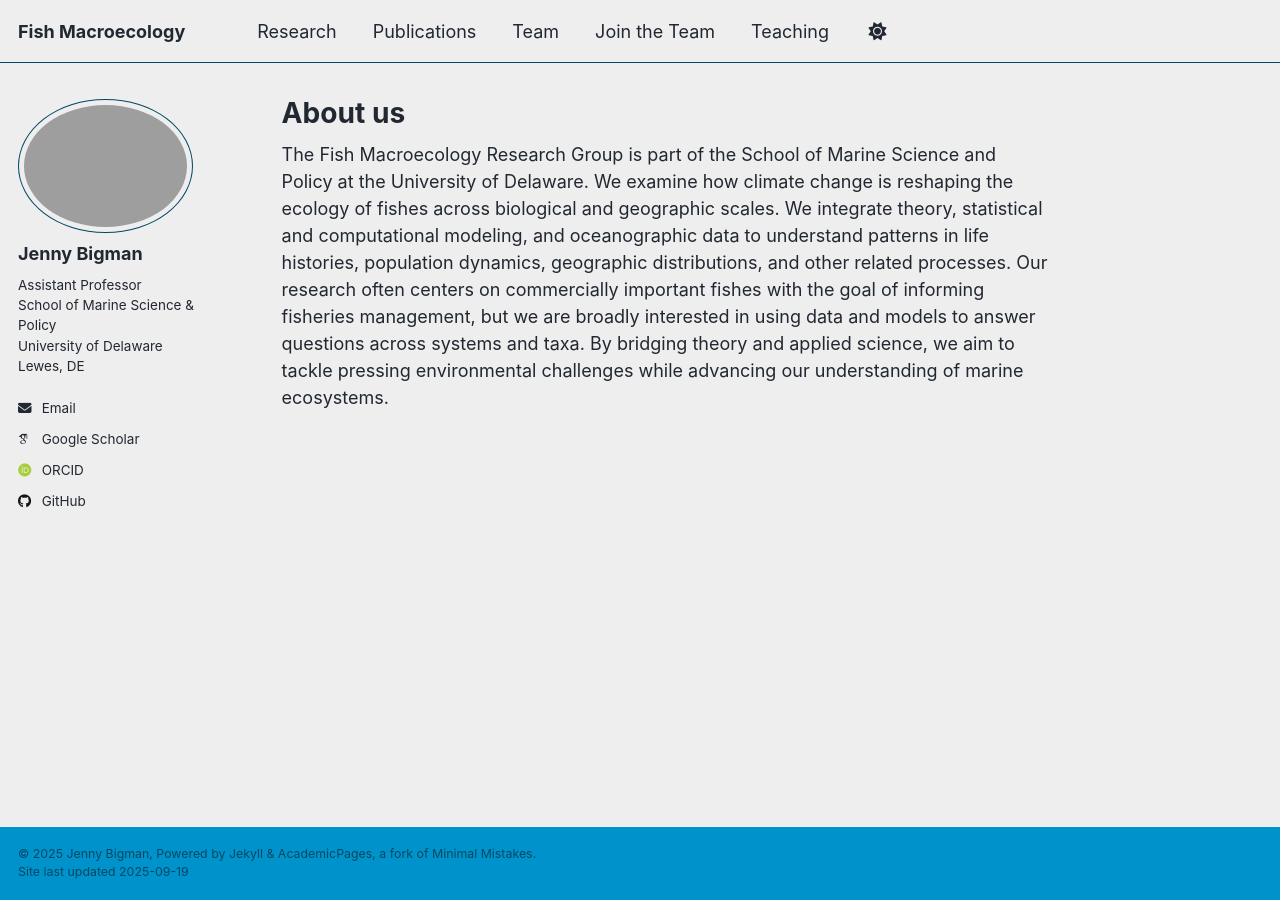
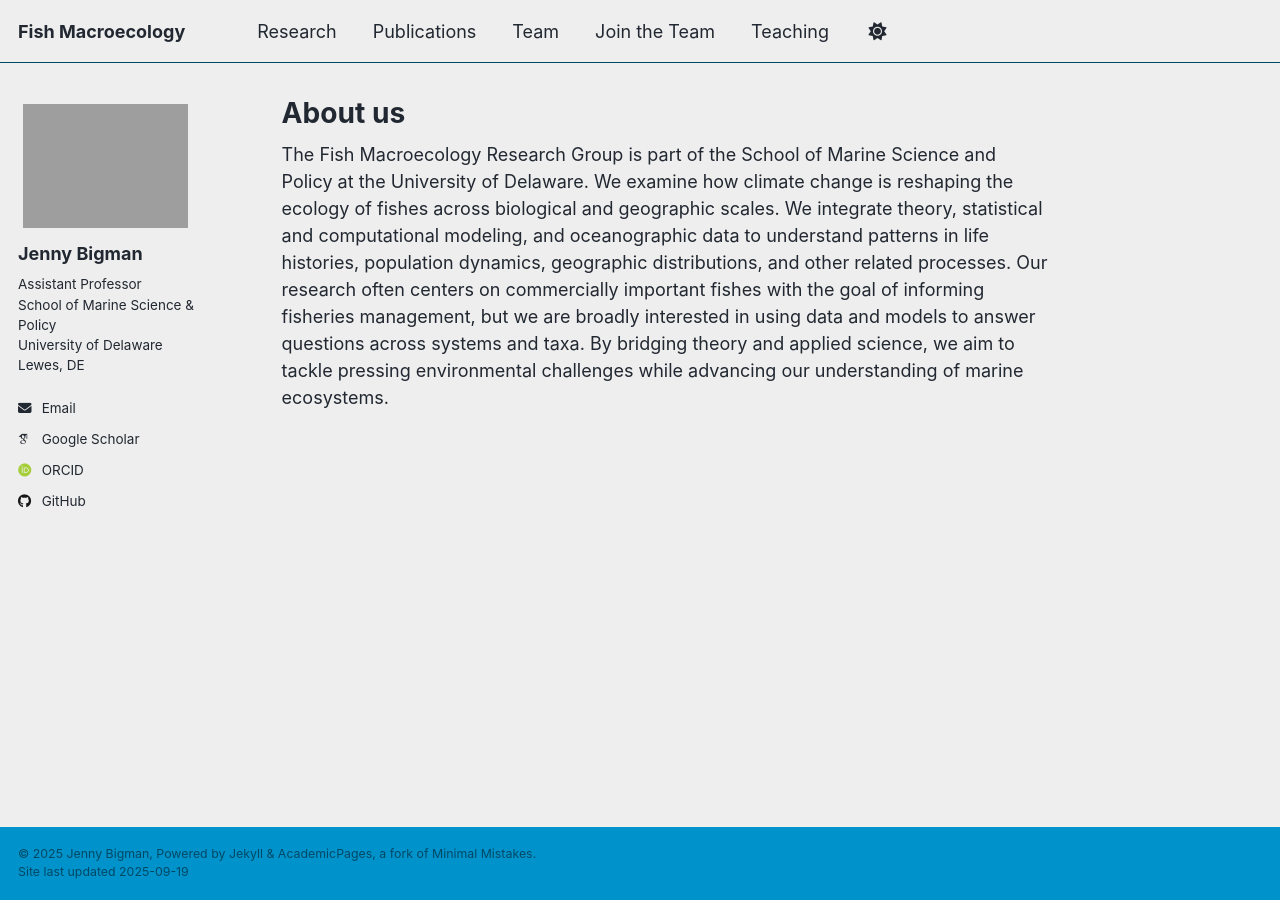
Before and after one commit to jennybigman/jennybigman.github.io, a Jekyll site: the page built from _pages/about.md, in a window 1280 px wide. Built offline with Jekyll 4.4.1, drawn with Linux system fonts in a browser that asks for light colours; some web fonts are replaced; a script that is not in the unit is left out.

Commit message:
Update custom.html

```diff
--- a/_includes/head/custom.html
+++ b/_includes/head/custom.html
@@ -14,4 +14,11 @@
 <link rel="icon" href="/images/favicon.ico"/>
 <meta name="theme-color" content="#ffffff"/>
 
+<style>
+.author__avatar img {
+  border-radius: 0;
+  border: none;
+}
+</style>
+
 <!-- end custom head snippets -->
```
